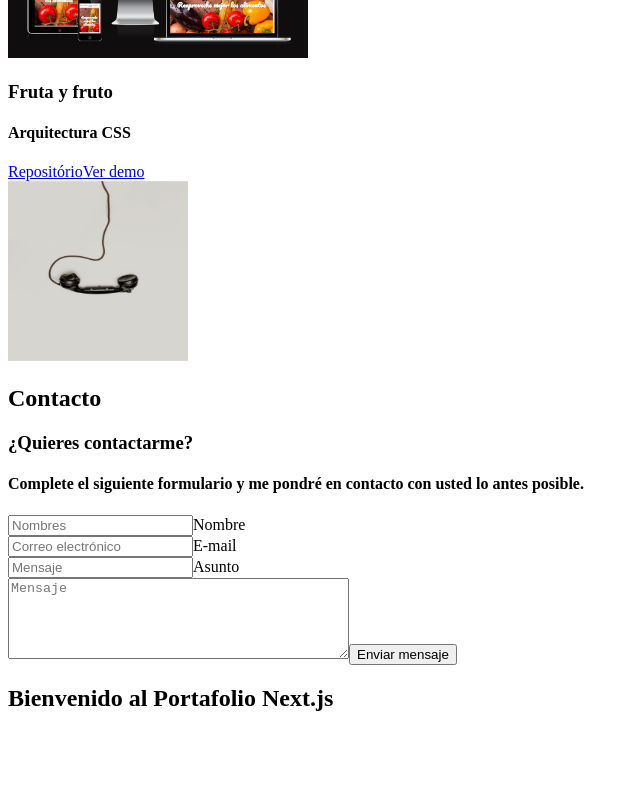
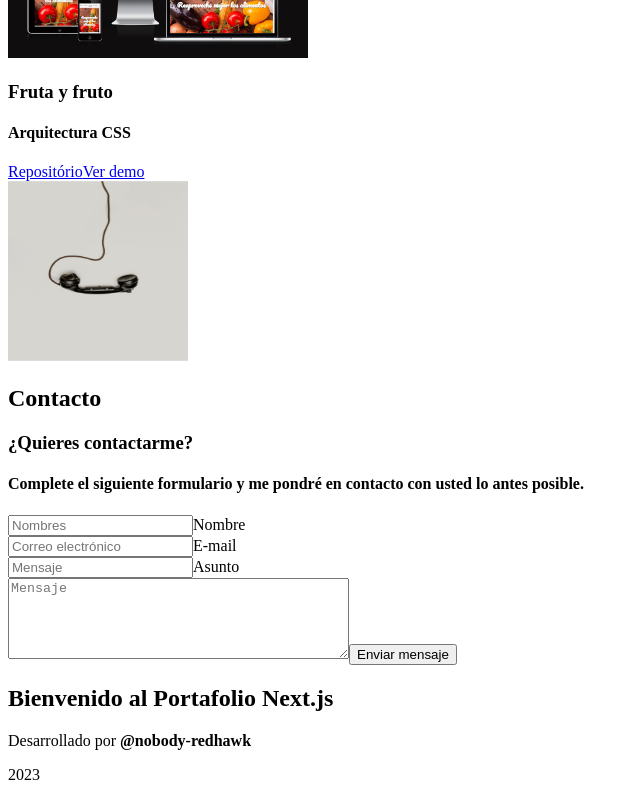
Before and after one commit to mysterio-wil/next-portafolio, a Next.js app: page / in a window 1280 px wide. Shown: the part 8591-9391 px from the top of the page, without its empty margins (0-640 px from the left). Before the commit the page ends 9323 px from the top, so only its background shows below. Built offline with nearby package versions, Linux system fonts and the light colour scheme.

Commit message:
Migración: Sección Footer convertida a componente React e integrada en el layout principal. Documentación actualizada.

```diff
--- a/src/app/layout.tsx
+++ b/src/app/layout.tsx
@@ -1,6 +1,7 @@
 import './globals.css';
 import type { Metadata } from 'next';
 import Header from '../components/Header';
+import Footer from '../components/Footer';
 
 export const metadata: Metadata = {
   title: 'Portafolio en Next.js',
@@ -17,6 +18,7 @@ export default function RootLayout({
       <body>
         <Header />
         {children}
+        <Footer />
       </body>
     </html>
   );
--- /dev/null
+++ b/src/components/Footer.tsx
@@ -0,0 +1,10 @@
+export default function Footer() {
+  return (
+    <footer className="footer">
+      <div className="footer__rodapie">
+        <p>Desarrollado por <strong>@nobody-redhawk</strong></p>
+        <p>2023</p>
+      </div>
+    </footer>
+  );
+}
```
Also changed, not shown: 2 other files (tests, documents, lock files or other folders).
